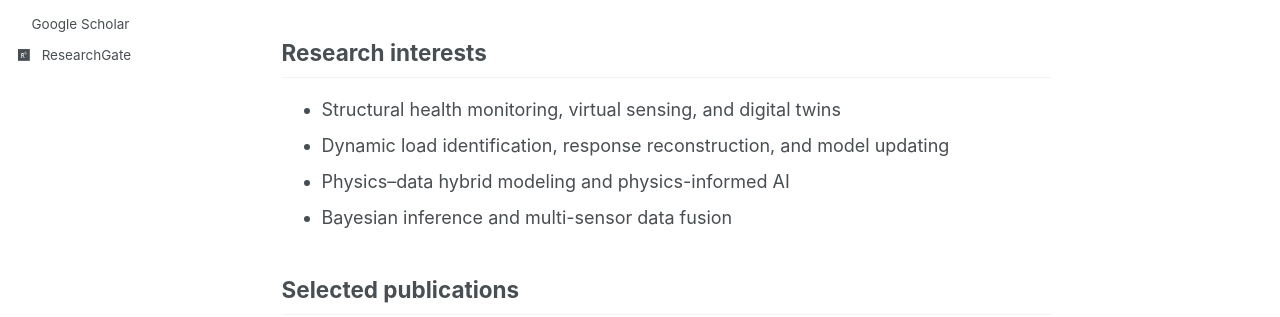
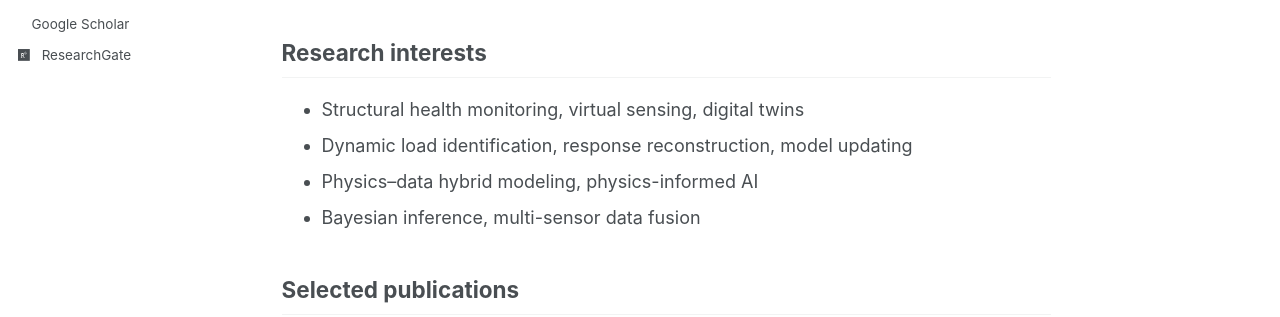
Before and after one commit to xinhao-an/xinhao-an.github.io, a Jekyll site: the page built from _pages/about.md, in a window 1280 px wide and 1349 px high. Shown: the part 335-652 px from the top of the window. Built offline with Jekyll 4.4.1, drawn with Linux system fonts in a browser that asks for light colours; a script bundle is joined from its source files by our own code; a style sheet for code colours, icons or effects is not loaded.

Commit message:
Update about.md

```diff
--- a/_pages/about.md
+++ b/_pages/about.md
@@ -13,10 +13,10 @@ My research focuses on structural health monitoring (SHM) and digital twins. My
 
 ## Research interests
 
-- Structural health monitoring, virtual sensing, and digital twins
-- Dynamic load identification, response reconstruction, and model updating
-- Physics–data hybrid modeling and physics-informed AI
-- Bayesian inference and multi-sensor data fusion
+- Structural health monitoring, virtual sensing, digital twins
+- Dynamic load identification, response reconstruction, model updating
+- Physics–data hybrid modeling, physics-informed AI
+- Bayesian inference, multi-sensor data fusion
 
 ## Selected publications
 
```
